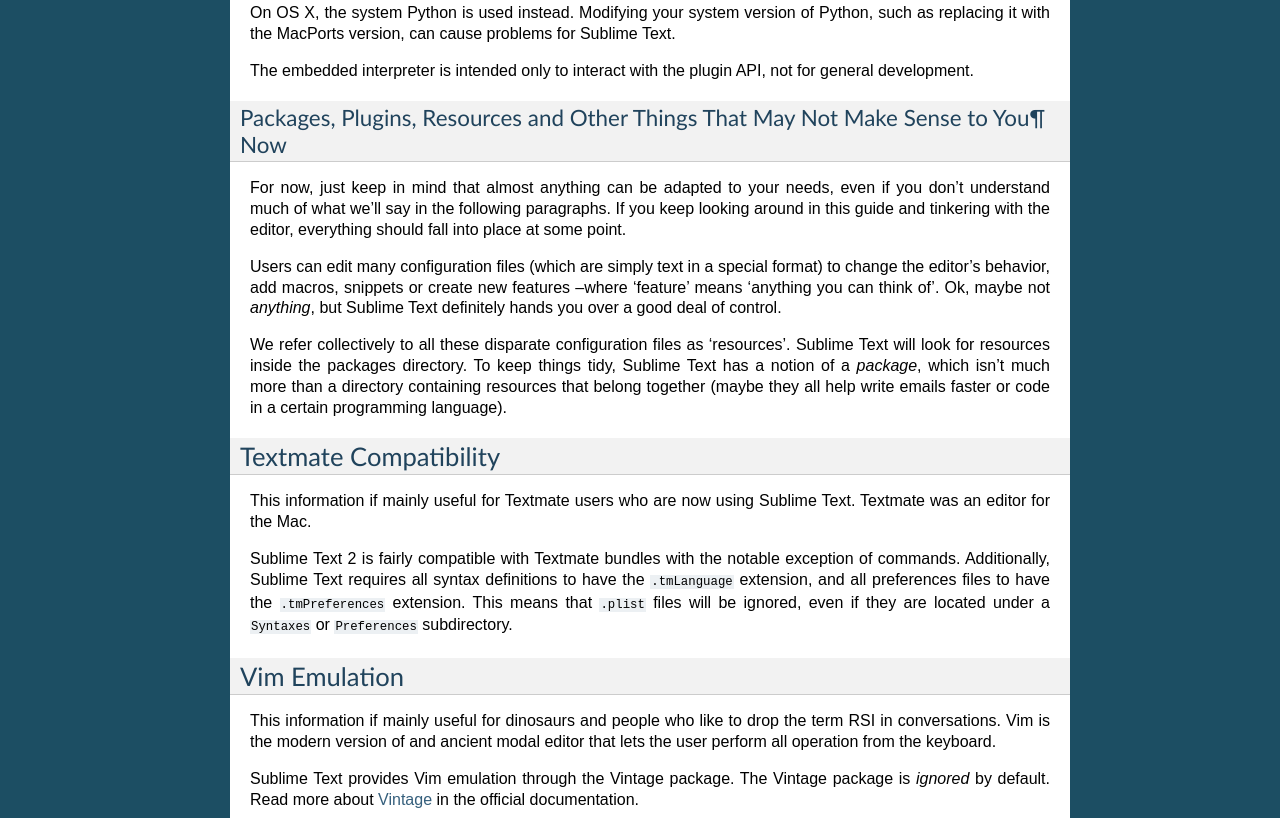
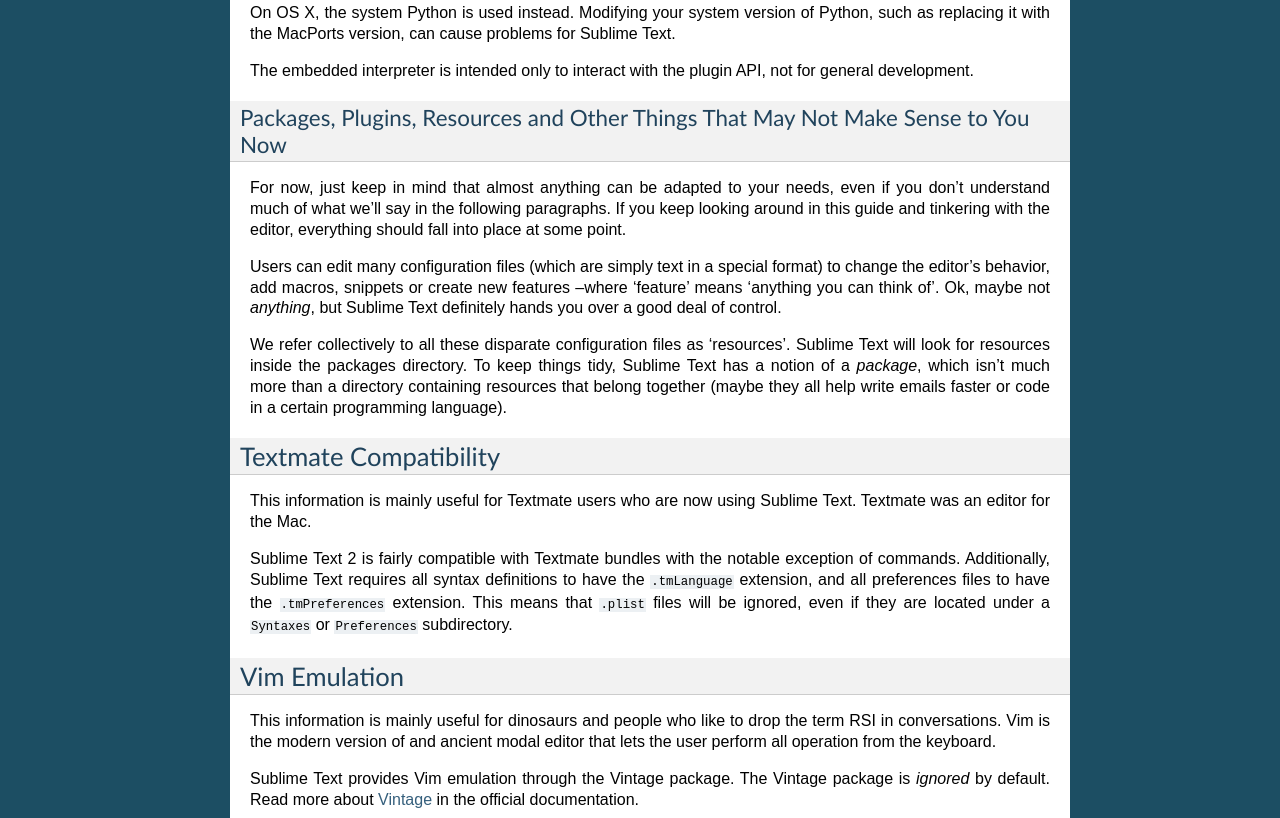
Before and after one commit to guillermooo/sublime-undocs, a Sphinx documentation site: the page built from source/basic_concepts.rst, in a window 1280 px wide and 1400 px high, scrolled down 1303 px. Shown: the part 367-1185 px from the top of the window. Built offline with Sphinx 7.4.7, drawn with Linux system fonts in a browser that asks for light colours; some of the changed text lies outside the part shown.

Commit message:
line endings mess

````diff
--- a/source/basic_concepts.rst
+++ b/source/basic_concepts.rst
@@ -2,7 +2,8 @@
 Basic Concepts
 ==============
 
-Here we’ll explain concepts that the reader needs to be familiar with in order to fully understand the contents of this guide.
+Here we'll explain concepts that the reader needs to be familiar with in order
+to fully understand the contents of this guide.
 
 Conventions in This Guide
 ==========================
@@ -14,8 +15,8 @@
   otherwise noted. The data directory is explained further below.
 
 * We assume default key bindings when indicating keyboard shortcuts. Due to the
-  way Sublime Text maps keys to commands, some key bindings won’t match your
-  locale’s keyboard layout.
+  way Sublime Text maps keys to commands, some key bindings won't match your
+  locale's keyboard layout.
 
 
 The :file:`Data` Directory
@@ -29,15 +30,21 @@
 * **Linux**: :file:`~/.config/sublime-text-2`
 
 For **portable installations**, look inside ``Sublime Text 2/Data``. Here, the
-Sublime Text 2 part refers to the directory to which you’ve extracted the
+Sublime Text 2 part refers to the directory to which you've extracted the
 contens of the compressed file containing Sublime Text 2.
 
 The :file:`Packages` Directory
 ==============================
 
-This is a location within the data directory that we’ll keep referring to. In it, Sublime Text stores all the resources for each programming or markup language it supports. A package is essentially a directory containing related files having a special meaning to Sublime Text.
+This is a location within the data directory that we'll keep referring to. In
+it, Sublime Text stores all the resources for each programming or markup
+language it supports. A package is essentially a directory containing related
+files having a special meaning to Sublime Text.
 
-You can access the packages directory from the Sublime Text 2 menu (**Preferences | Browse Packages...**), or by means of an api call: ``sublime.packages_path()``. In this guide, we refer to this location as *Packages*, *packages path*, *packages folder* or *packages directory*.
+You can access the packages directory from the Sublime Text 2 menu
+(**Preferences | Browse Packages...**), or by means of an api call:
+``sublime.packages_path()``. In this guide, we refer to this location as
+*Packages*, *packages path*, *packages folder* or *packages directory*.
 
 The ``User`` Package
 ^^^^^^^^^^^^^^^^^^^^
@@ -49,52 +56,92 @@
 With Great Power Comes Lots of Questions
 ========================================
 
-Sublime Text is a very extensible and customizable editor. It already does many things out of the box, but if you spend some time configuring it to meet your needs, it will become even more powerful. Of course, you need to know how to configure things first, and that’s what this guide will try to teach you.
+Sublime Text is a very extensible and customizable editor. It already does many
+things out of the box, but if you spend some time configuring it to meet your
+needs, it will become even more powerful. Of course, you need to know how to
+configure things first, and that's what this guide will try to teach you.
 
-In the following paragraphs, we’ll outline some aspects that won’t really click in your mind until you’ve spent some time using Sublime Text. You don’t need to be a programmer to use Sublime Text or even to configure it to make it the perfect tool for your writing. If you’re a hacker, however, you are about to spend the remainder of your day playing around with this editor.
+In the following paragraphs, we'll outline some aspects that won't really click
+in your mind until you've spent some time using Sublime Text. You don't need to
+be a programmer to use Sublime Text or even to configure it to make it the
+perfect tool for your writing. If you're a hacker, however, you are about to
+spend the remainder of your day playing around with this editor.
 
 The Python Console and the Python API
 ^^^^^^^^^^^^^^^^^^^^^^^^^^^^^^^^^^^^^
 
-This information is especially interesting for programmers. For the rest of Sublime Text 2 users, you just need to know that Sublime Text enables users with programming skills to add their own features to the editor. (So go learn how to program; it’s great fun!)
+This information is especially interesting for programmers. For the rest of
+Sublime Text 2 users, you just need to know that Sublime Text enables users
+with programming skills to add their own features to the editor. (So go learn
+how to program; it's great fun!)
 
-Sublime Text 2 comes with an embedded Python interpreter. It’s an useful tool to inspect Sublime Text 2 settings and to quickly test API calls while you’re writing plugins.
+Sublime Text 2 comes with an embedded Python interpreter. It's an useful tool
+to inspect Sublime Text 2 settings and to quickly test API calls while you're
+writing plugins.
 
-To open the Python console, press ``Ctrl+``` or select **View | Show Console** in the menu.
+To open the Python console, press ``Ctrl+``` or select **View | Show Console**
+in the menu.
 
 Confused? Let's try again more slowly:
 
-*Python* is a programming language known to be easy for beginners and very powerful at the same time. *API* is short for ‘Application Programming Interface’, which is a fancy way of saying that Sublime Text 2 is prepared to be programmed by the user. Put differently, Subime Text gives the user access to its internals through Python. Lastly, a *console* is a little window inside Sublime Text which lets you type in short snippets of Python code and run them. The console also shows text output by Sublime Text or its plugins.
+*Python* is a programming language known to be easy for beginners and very
+powerful at the same time. *API* is short for ‘Application Programming
+Interface', which is a fancy way of saying that Sublime Text 2 is prepared to
+be programmed by the user. Put differently, Subime Text gives the user access
+to its internals through Python. Lastly, a *console* is a little window inside
+Sublime Text which lets you type in short snippets of Python code and run them.
+The console also shows text output by Sublime Text or its plugins.
 
-Your System’s Python vs the Sublime Text 2 Embedded Python
+Your System's Python vs the Sublime Text 2 Embedded Python
 ^^^^^^^^^^^^^^^^^^^^^^^^^^^^^^^^^^^^^^^^^^^^^^^^^^^^^^^^^^
 
-On Windows and Linux, Sublime Text 2 comes with its own Python interpreter and it’s separate from your system’s Python installation.
+On Windows and Linux, Sublime Text 2 comes with its own Python interpreter and
+it's separate from your system's Python installation.
 
-On OS X, the system Python is used instead. Modifying your system version of Python, such as replacing it with the MacPorts version, can cause problems for Sublime Text.
+On OS X, the system Python is used instead. Modifying your system version of
+Python, such as replacing it with the MacPorts version, can cause problems for
+Sublime Text.
 
-The embedded interpreter is intended only to interact with the plugin API, not for general development.
+The embedded interpreter is intended only to interact with the plugin API, not
+for general development.
 
-Packages, Plugins, Resources and Other Things That May Not Make Sense to You¶ Now
-^^^^^^^^^^^^^^^^^^^^^^^^^^^^^^^^^^^^^^^^^^^^^^^^^^^^^^^^^^^^^^^^^^^^^^^^^^^^^^^^^
+Packages, Plugins, Resources and Other Things That May Not Make Sense to You Now
+^^^^^^^^^^^^^^^^^^^^^^^^^^^^^^^^^^^^^^^^^^^^^^^^^^^^^^^^^^^^^^^^^^^^^^^^^^^^^^^^
 
-For now, just keep in mind that almost anything can be adapted to your needs, even if you don’t understand much of what we’ll say in the following paragraphs. If you keep looking around in this guide and tinkering with the editor, everything should fall into place at some point.
+For now, just keep in mind that almost anything can be adapted to your needs,
+even if you don't understand much of what we'll say in the following
+paragraphs. If you keep looking around in this guide and tinkering with the
+editor, everything should fall into place at some point.
 
-Users can edit many configuration files (which are simply text in a special format) to change the editor's behavior, add macros, snippets or create new features --where ‘feature’ means ‘anything you can think of’. Ok, maybe not *anything*, but Sublime Text definitely hands you over a good deal of control.
+Users can edit many configuration files (which are simply text in a special
+format) to change the editor's behavior, add macros, snippets or create new
+features --where ‘feature' means ‘anything you can think of'. Ok, maybe not
+*anything*, but Sublime Text definitely hands you over a good deal of control.
 
-We refer collectively to all these disparate configuration files as ‘resources’. Sublime Text will look for resources inside the packages directory. To keep things tidy, Sublime Text has a notion of a *package*, which isn’t much more than a directory containing resources that belong together (maybe they all help write emails faster or code in a certain programming language).
+We refer collectively to all these disparate configuration files as
+‘resources'. Sublime Text will look for resources inside the packages
+directory. To keep things tidy, Sublime Text has a notion of a *package*, which
+isn't much more than a directory containing resources that belong together
+(maybe they all help write emails faster or code in a certain programming
+language).
 
 Textmate Compatibility
 ======================
 
-This information if mainly useful for Textmate users who are now using Sublime Text. Textmate was an editor for the Mac.
+This information is mainly useful for Textmate users who are now using Sublime
+Text. Textmate was an editor for the Mac.
 
-Sublime Text 2 is fairly compatible with Textmate bundles with the notable exception of commands. Additionally, Sublime Text requires all syntax definitions to have the ``.tmLanguage`` extension, and all preferences files to have the ``.tmPreferences`` extension. This means that ``.plist`` files will be ignored, even if they are located under a ``Syntaxes`` or ``Preferences`` subdirectory.
+Sublime Text 2 is fairly compatible with Textmate bundles with the notable
+exception of commands. Additionally, Sublime Text requires all syntax
+definitions to have the ``.tmLanguage`` extension, and all preferences files to
+have the ``.tmPreferences`` extension. This means that ``.plist`` files will be
+ignored, even if they are located under a ``Syntaxes`` or ``Preferences``
+subdirectory.
 
 Vim Emulation
 =============
 
-This information if mainly useful for dinosaurs and people who like to drop
+This information is mainly useful for dinosaurs and people who like to drop
 the term RSI in conversations. Vim is the modern version of and ancient modal
 editor that lets the user perform all operation from the keyboard.
 
@@ -111,4 +158,4 @@
 you need it to be. In skilled hands, it can defeat an army of ninjas without
 your breaking a sweat. Empty your mind. Be sublime, my friend.
 
-.. _Bruce Lee's wisdom: http://www.youtube.com/watch?v=OW-cnizLDEE
+.. _Bruce Lee's wisdom: http://www.youtube.com/watch?v=iO3sBulXpVw
````
